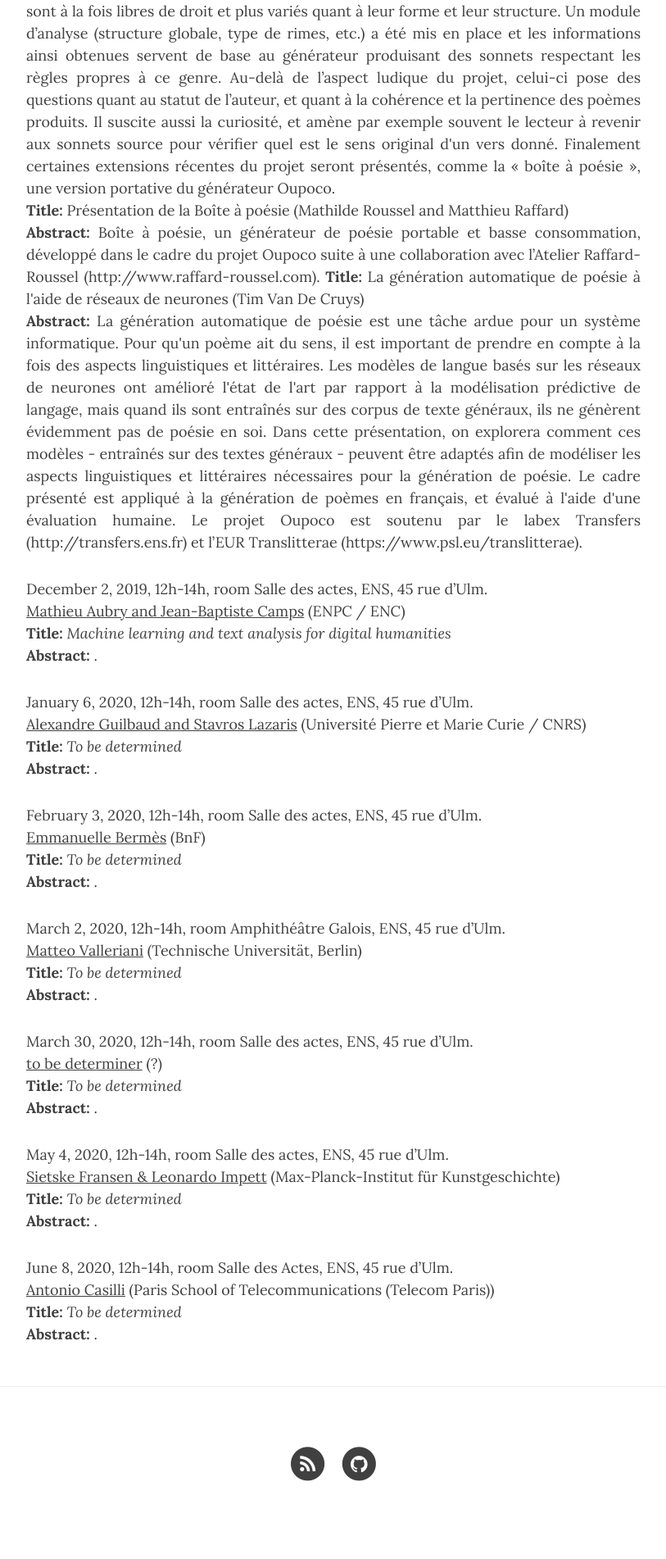
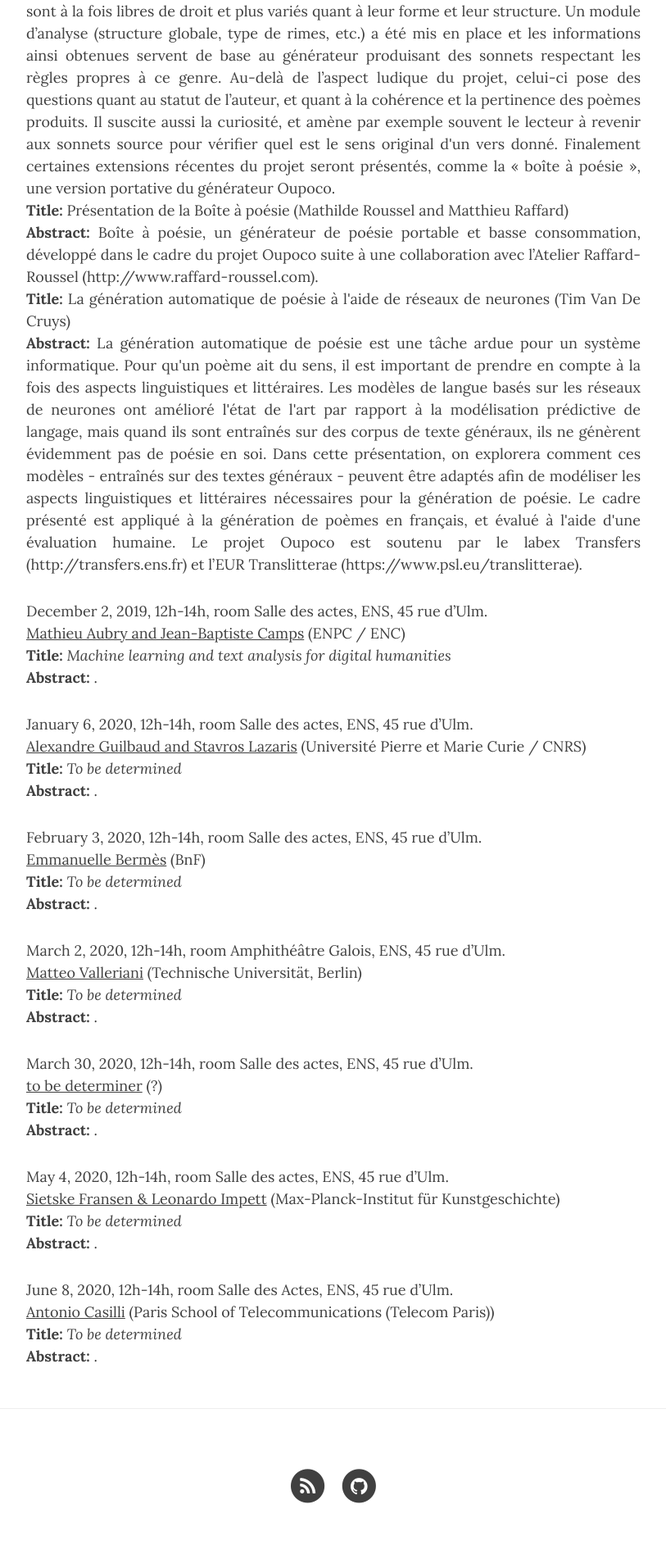
Before and after one commit to dhai-seminar/dhai-seminar.github.io, a Jekyll site: the page built from next.md, in a window 1280 px wide. Shown: the part 723-2625 px from the top of the page at 82% size, without its empty margins (233-1046 px from the left). Built offline with Jekyll 4.4.1, drawn with Linux system fonts in a browser that asks for light colours; nearby versions of some CDN libraries; before the commit the page ends 2598 px from its top, so only the background shows below that.

```diff
--- a/_data/next.yml
+++ b/_data/next.yml
@@ -9,7 +9,7 @@
   title: "Oupoco, l’ouvroir de poésie potentielle (Thierry Poibeau)"
   abstract: "Oupoco, l’ouvroir de poésie potentielle. Thierry Poibeau, Lattice (Paris). La présentation portera sur le projet Oupoco, qui est largement inspiré de l’ouvrage de Raymond Queneau « Cent mille milliards de poèmes », paru en 1961. Dans cet ouvrage, Queneau propose 10 sonnets dont tous les vers riment, ce qui permet de les combiner librement pour composer des poèmes respectant la forme du sonnet. Dans le cadre d’Oupoco, les poèmes de Queneau ont été remplacés par des sonnets du 19e siècle, qui sont à la fois libres de droit et plus variés quant à leur forme et leur structure. Un module d’analyse (structure globale, type de rimes, etc.) a été mis en place et les informations ainsi obtenues servent de base au générateur produisant des sonnets respectant les règles propres à ce genre. Au-delà de l’aspect ludique du projet, celui-ci pose des questions quant au statut de l’auteur, et quant à la cohérence et la pertinence des poèmes produits. Il suscite aussi la curiosité, et amène par exemple souvent le lecteur à revenir aux sonnets source pour vérifier quel est le sens original d'un vers donné. Finalement certaines extensions récentes du projet seront présentés, comme la « boîte à poésie », une version portative du générateur Oupoco.<br/>
 <b>Title:</b> Présentation de la Boîte à poésie (Mathilde Roussel and Matthieu Raffard)<br/>
-<b>Abstract:</b> Boîte à poésie, un générateur de poésie portable et basse consommation, développé dans le cadre du projet Oupoco suite à une collaboration avec l’Atelier Raffard-Roussel (http://www.raffard-roussel.com).
+<b>Abstract:</b> Boîte à poésie, un générateur de poésie portable et basse consommation, développé dans le cadre du projet Oupoco suite à une collaboration avec l’Atelier Raffard-Roussel (http://www.raffard-roussel.com).<br/>
 <b>Title:</b> La génération automatique de poésie à l'aide de réseaux de neurones (Tim Van De Cruys)<br/>
 <b>Abstract:</b> La génération automatique de poésie est une tâche ardue pour un système informatique. Pour qu'un poème ait du sens, il est important de prendre en compte à la fois des aspects linguistiques et littéraires. Les modèles de langue basés sur les réseaux de neurones ont amélioré l'état de l'art par rapport à la modélisation prédictive de langage, mais quand ils sont entraînés sur des corpus de texte généraux, ils ne génèrent évidemment pas de poésie en soi. Dans cette présentation, on explorera comment ces modèles - entraînés sur des textes généraux - peuvent être adaptés afin de modéliser les aspects linguistiques et littéraires nécessaires pour la génération de poésie. Le cadre présenté est appliqué à la génération de poèmes en français, et évalué à l'aide d'une évaluation humaine. Le projet Oupoco est soutenu par le labex Transfers (http://transfers.ens.fr) et l’EUR Translitterae (https://www.psl.eu/translitterae)."
 
```
